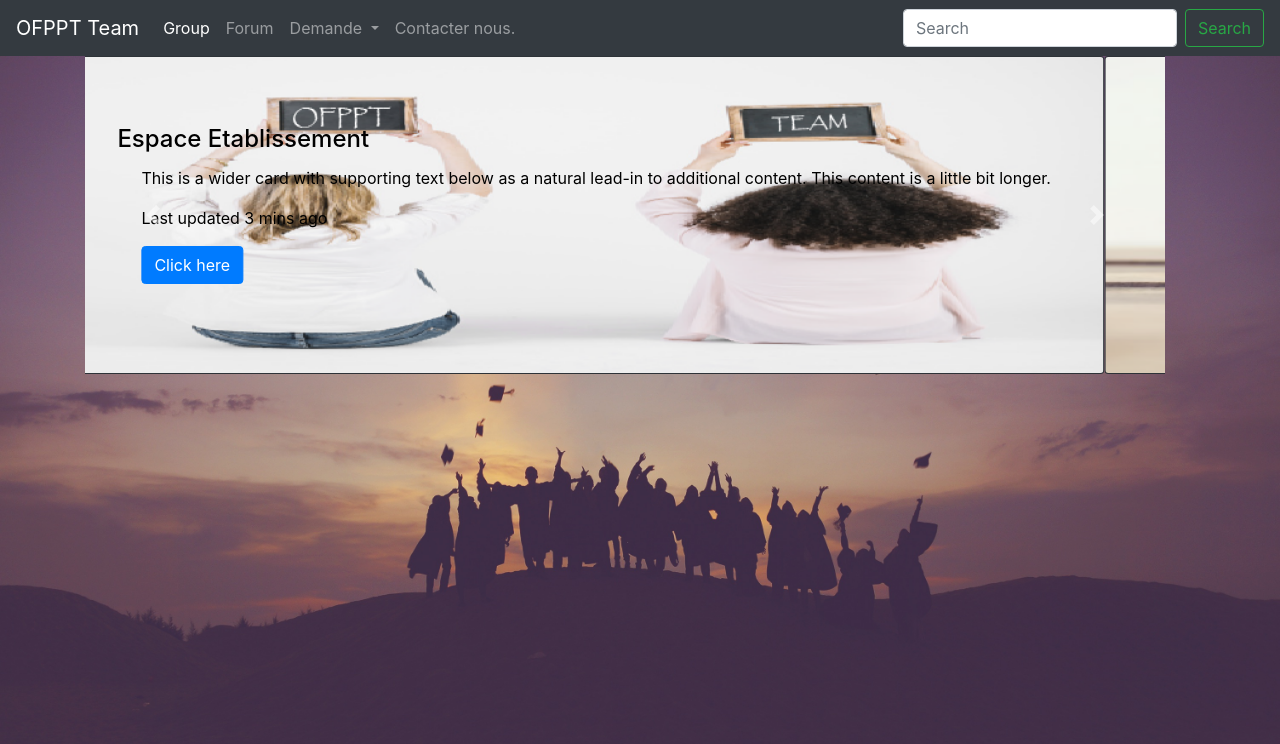
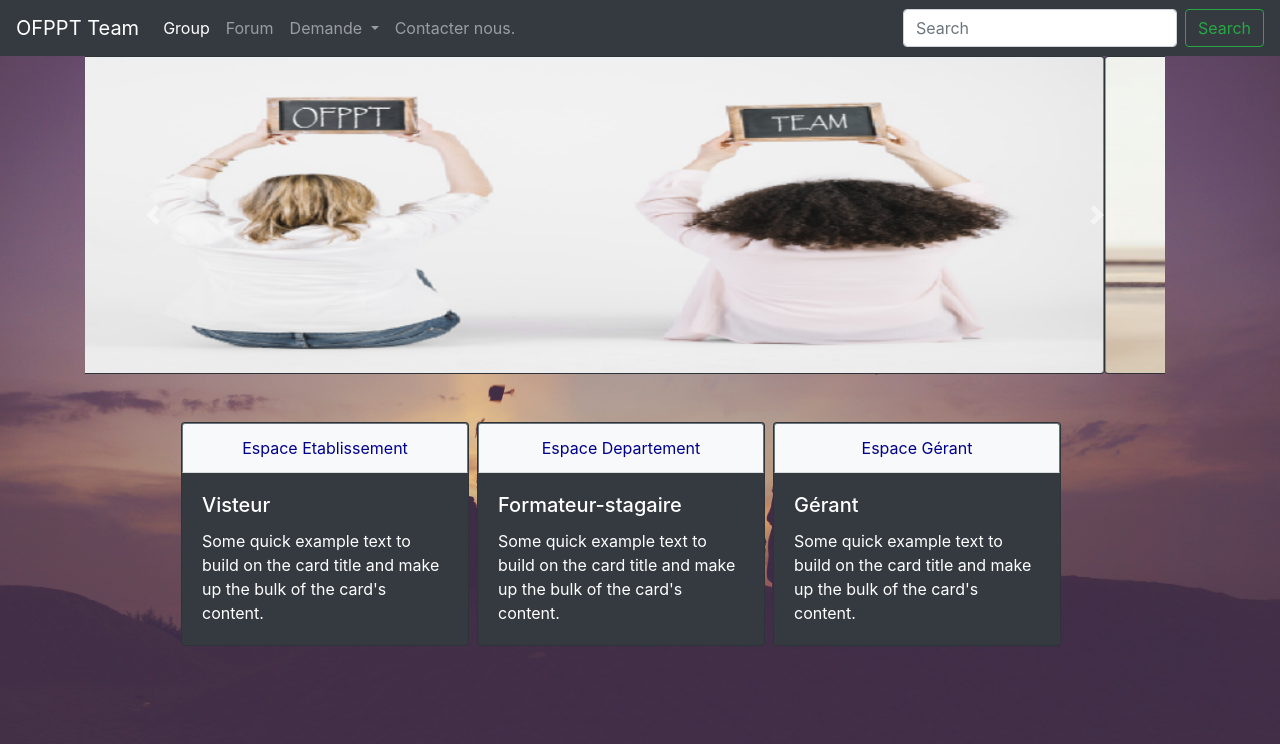
Before and after one commit to OFPPTEAM/OFPPTEAM, an Angular app: page /home in a window 1280 px wide. Shown: the top 744 px of the page. Built offline with nearby package versions, Linux system fonts and the light colour scheme.

Commit message:
modifaiction dans home

```diff
--- a/src/app/home/home.component.html
+++ b/src/app/home/home.component.html
@@ -5,12 +5,7 @@
 
               <div class="card bg-dark text-white">
                   <img class="card-img" src="assets/img/Casroulimg1.png" alt="Card image">
-                  <div class="card-img-overlay mt-5 ml-5" style="color:black">
-                    <h4 class="card-title ml-4">Espace Etablissement</h4>
-                    <p class="card-text ml-5">This is a wider card with supporting text below as a natural lead-in to additional content. This content is a little bit longer.</p>
-                    <p class="card-text ml-5">Last updated 3 mins ago</p>
-                    <button routerLink="/espaceeta" class="btn btn-primary ml-5">Click here</button>
-                  </div>
+
                 </div>
 
 
@@ -21,12 +16,7 @@
           <div class="carousel-item">
               <div class="card bg-dark text-white">
                   <img class="card-img" src="assets/img/Casroulimg2.png" alt="Card image">
-                  <div class="card-img-overlay mt-5 ml-5" style="color:black">
-                    <h4 class="card-title ml-4">Espace Departement</h4>
-                    <p class="card-text ml-5">This is a wider card with supporting text below as a natural lead-in to additional content. This content is a little bit longer.</p>
-                    <p class="card-text ml-5">Last updated 3 mins ago</p>
-                    <button routerLink="/espacedep" class="btn btn-primary ml-5">Click here</button>
-                  </div>
+
                 </div>
           </div>
 
@@ -36,12 +26,7 @@
           <div class="carousel-item">
               <div class="card bg-dark text-white">
                   <img class="card-img" src="assets/img/Casroulimg3.png" alt="Card image">
-                  <div class="card-img-overlay mt-5 ml-5" style="color:black">
-                    <h4 class="card-title ml-4">Espace Gérant</h4>
-                    <p class="card-text ml-5">This is a wider card with supporting text below as a natural lead-in to additional content. This content is a little bit longer.</p>
-                    <p class="card-text ml-5">Last updated 3 mins ago</p>
-                    <button routerLink="/espaceger" class="btn btn-primary ml-5">Click here</button>
-                  </div>
+
                 </div>
           </div>
 
@@ -59,6 +44,32 @@
       </div>
   </div>
 
+  <div class="container ">
+  <div class="row ml-5 mt-5">
+
+      <div class="card text-white bg-dark mb-4 ml-5" style="max-width: 18rem;">
+          <div routerLink="/espaceeta" class="card-header bg-light  btn btn-secondary" style="color:darkblue">Espace Etablissement</div>
+          <div class="card-body">
+            <h5 class="card-title">Visteur</h5>
+            <p class="card-text">Some quick example text to build on the card title and make up the bulk of the card's content.</p>
+          </div></div>
+
+          <div class="card text-white bg-dark mb-4 ml-2" style="max-width: 18rem;">
+              <div routerLink="/espacedep"  class="card-header bg-light btn btn-secondary" style="color:darkblue">Espace Departement</div>
+              <div class="card-body">
+                <h5 class="card-title">Formateur-stagaire</h5>
+                <p class="card-text">Some quick example text to build on the card title and make up the bulk of the card's content.</p>
+              </div></div>
+
+              <div class="card text-white bg-dark mb-4 ml-2" style="max-width: 18rem;">
+                  <div routerLink="/espaceger"  class="card-header bg-light btn btn-secondary" style="color:darkblue">Espace Gérant</div>
+                  <div class="card-body">
+                    <h5 class="card-title">Gérant</h5>
+                    <p class="card-text">Some quick example text to build on the card title and make up the bulk of the card's content.</p>
+                  </div></div>
+  </div>
+
+</div>
 
   <!--card-->
   <router-outlet></router-outlet>
```
